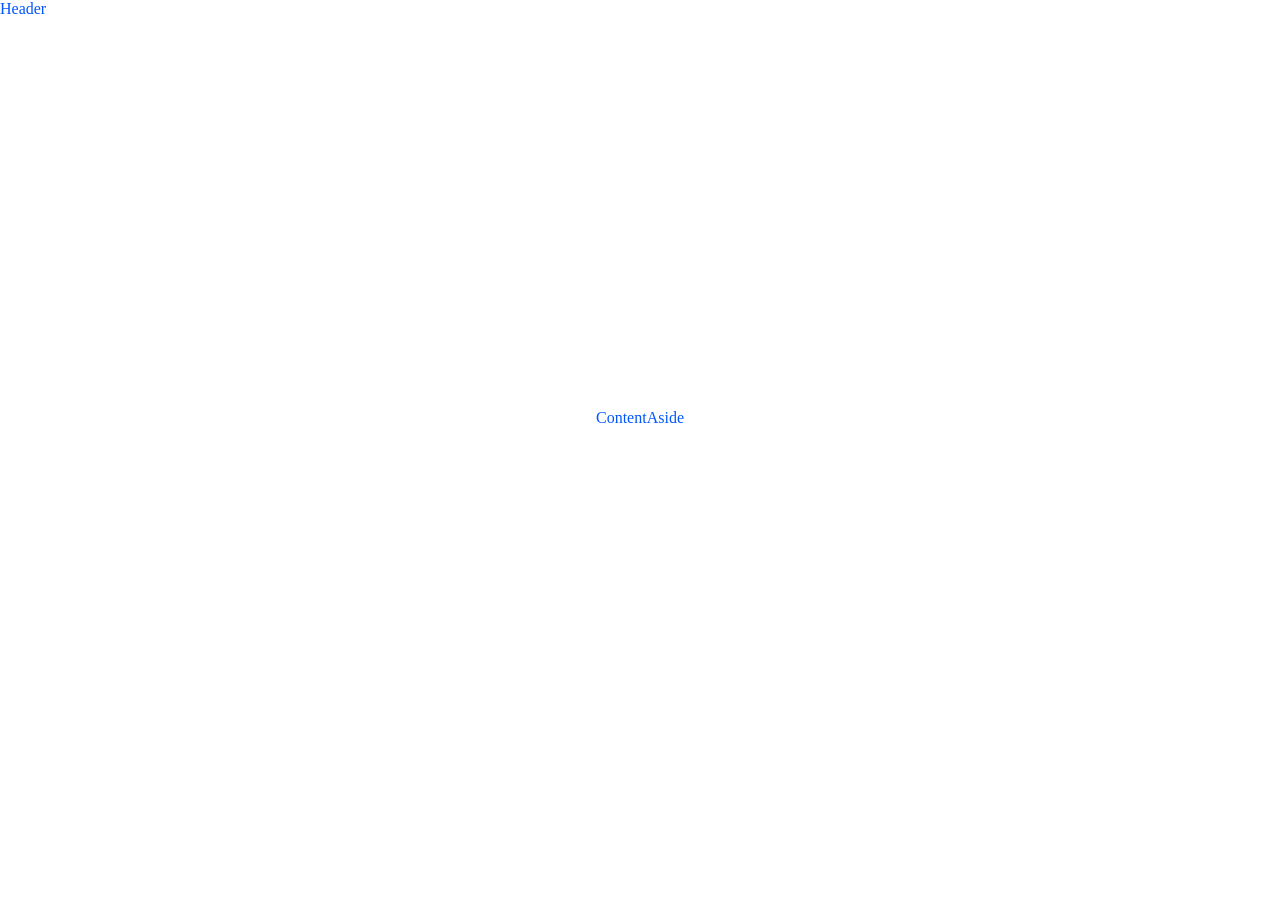
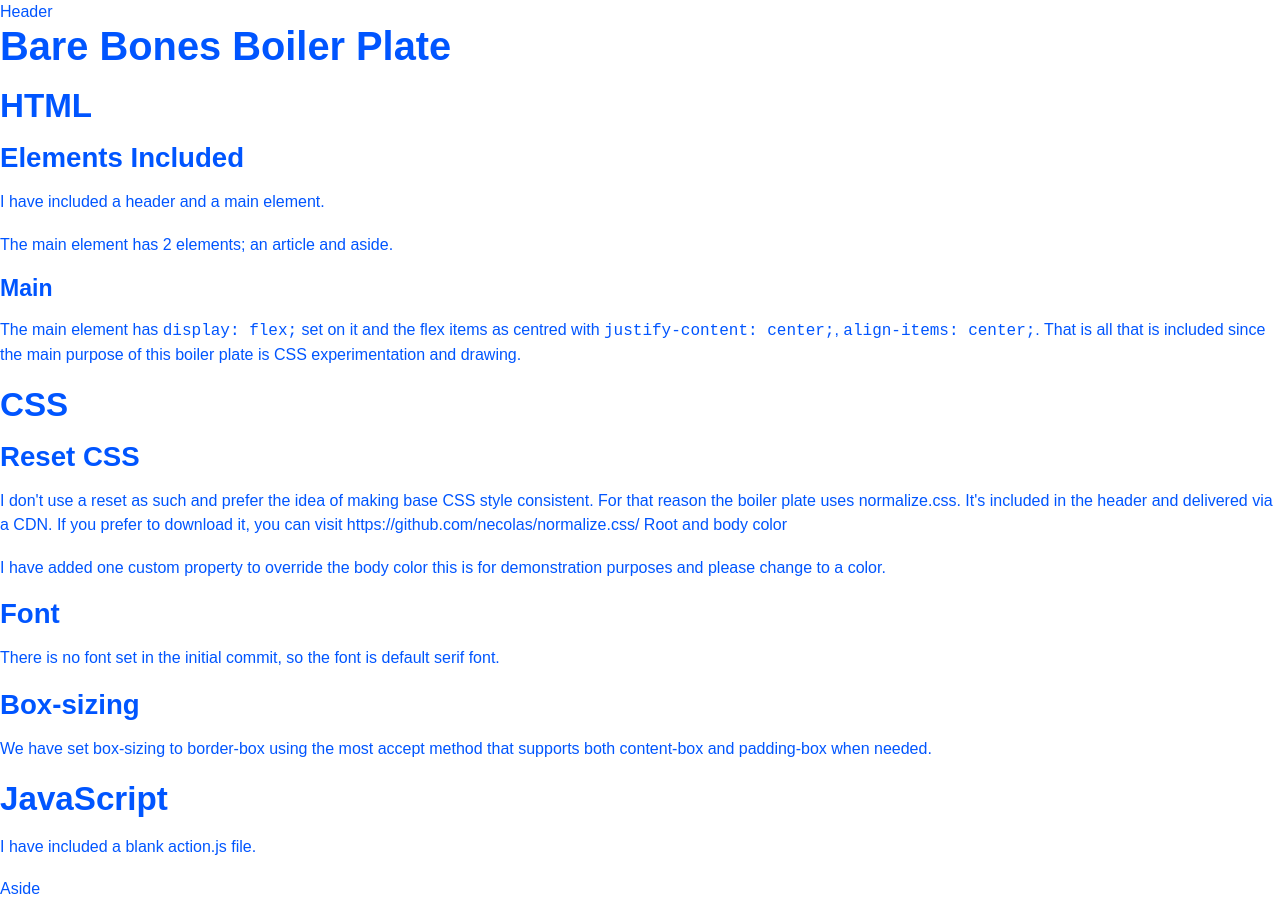
Before and after one commit to siramsay/typesetting-basic, a plain HTML site: page index.html in a window 1280 px wide. Before the commit the page ends 818 px from the top, so only its background shows below. Drawn offline with nearby package versions, Linux system fonts and the light colour scheme.

Commit message:
Add Basic Minor 3rd Typesetting

```diff
--- a/index.html
+++ b/index.html
@@ -22,7 +22,45 @@
 
 <main>
 
-  <article>Content</article>
+  <article>
+
+    <h1>Bare Bones Boiler Plate</h1>
+    <h2>HTML</h2>
+    <h3>Elements Included</h3>
+
+    <p>I have included a header and a main element.</p>
+    <p>The main element has 2 elements; an article and aside.</p>
+
+    <h4>Main</h4>
+
+    <p>The main element has <code>display: flex;</code> set on it and the flex items as centred with
+      <code>justify-content: center;</code>, <code>align-items: center;</code>. That is all that is included since the main purpose of
+      this boiler plate is CSS experimentation and drawing.</p>
+
+    <h2>CSS</h2>
+    <h3>Reset CSS</h3>
+
+    <p>I don't use a reset as such and prefer the idea of making base CSS style consistent. For that reason the boiler
+    plate uses normalize.css. It's included in the header and delivered via a CDN. If you prefer to download it, you can visit https://github.com/necolas/normalize.css/ Root and body color</p>
+
+    <p>I have added one custom property to override the body color this is for demonstration purposes and please change
+      to a color.</p>
+
+    <h3>Font</h3>
+
+    <p>There is no font set in the initial commit, so the font is default serif font.</p>
+    <h3>Box-sizing</h3>
+
+    <p>We have set box-sizing to border-box using the most accept method that supports both content-box and padding-box
+      when needed.</p>
+
+    <h2>JavaScript</h2>
+
+    <p>I have included a blank action.js file.</p>
+
+
+
+  </article>
   <aside>Aside</aside>
 
 </main>
--- a/style.css
+++ b/style.css
@@ -23,7 +23,52 @@ html:not([lang]),html[lang=""] { border-top: 20px solid red; }
 img:not([alt]),img[alt=""] { border: 5px dashed red; }
 canvas:not([role]),canvas:not([aria-label]),canvas[role=""],canvas[aria-label=""] { border: 5px dashed red; }
 
-/* Body color set to custom property. Chnage colour in the the :root rule */
+
+
+
+
+@import url('https://fonts.googleapis.com/css?family=Ubuntu:900|Poppins:400');
+
+html {
+  font-size: 100%;} /*16px*/
+
+body {
+  background-color: white;
+  font-family: 'Poppins', sans-serif;
+  font-size:  1rem; /* 18px 1.125rem; */
+  font-weight: 400;
+  line-height: 1.5; /* WCAG recommendation @see GB#35 */
+  color: #333;
+}
+
+p {margin-bottom: 1.15rem;}
+
+h1, h2, h3, h4, h5 {
+  margin: 0 0 1.05rem;
+  font-family: 'Ubuntu', sans-serif;
+  font-weight: 900;
+  line-height: 1.15;
+}
+
+/* Minor Third */
+h1 {
+  margin-top: 0;
+  font-size: 2.488em;
+}
+
+h2 {font-size: 2.074em;}
+
+h3 {font-size: 1.728em;}
+
+h4 {font-size: 1.44em;}
+
+h5 {font-size: 1.2em;}
+
+small, .text_small {font-size: 0.833em;}
+
+
+
+/* Body color set to custom property. Change colour in the the :root rule */
 
 body {
   color: var(--body-color);
@@ -33,7 +78,7 @@ body {
 main {
   width: 100vw;
   min-height: 100vh;
-  display: flex;
+  /*display: flex;
   justify-content: center;
-  align-items: center;
+  align-items: center;*/
 }
```
